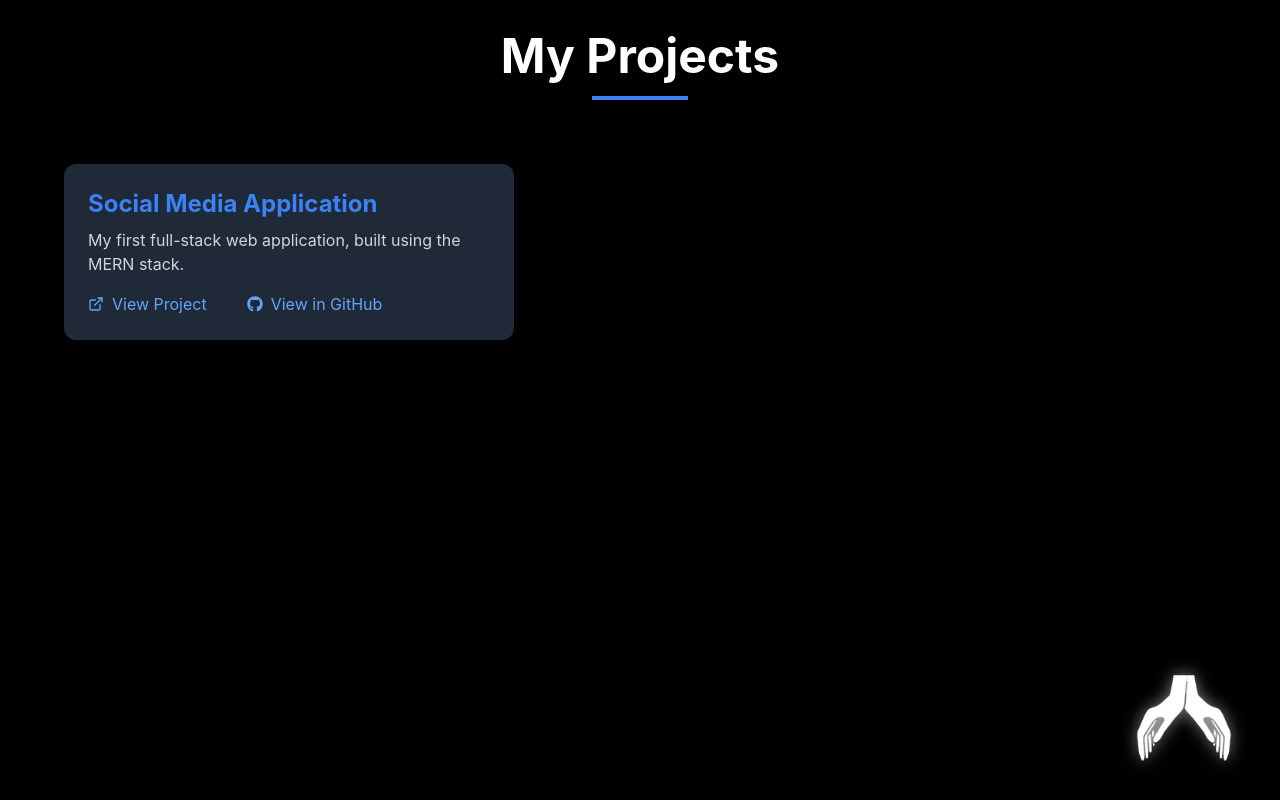
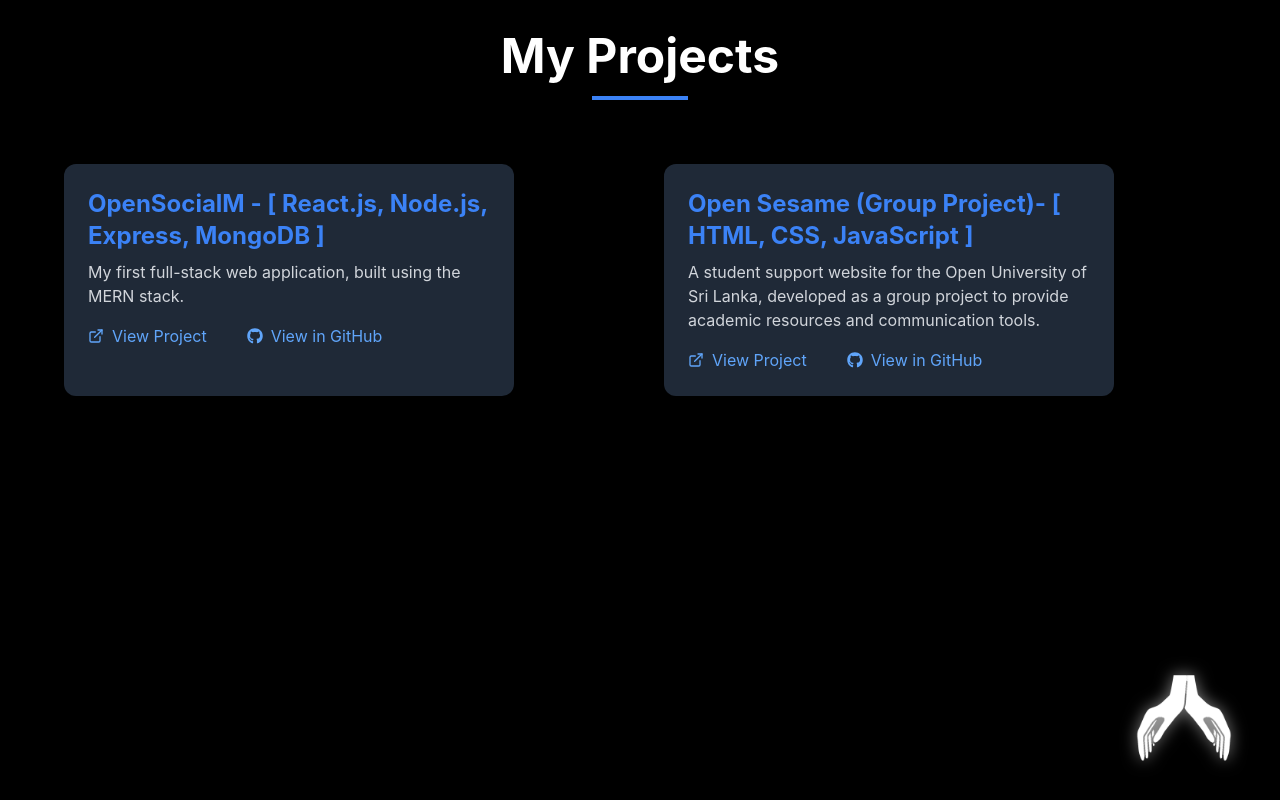
Before and after one commit to Sandun441/Portfolio, a React (Create React App) app: page /projects in a window 1280 px wide. Built offline with nearby package versions, Linux system fonts and the light colour scheme.

Commit message:
Update Projects.js

```diff
--- a/src/components/Projects.js
+++ b/src/components/Projects.js
@@ -6,10 +6,16 @@ import { FiExternalLink } from 'react-icons/fi';
 const Projects = () => {
   const projects = [
     {
-      title: "Social Media Application",
+      title: " OpenSocialM - [ React.js, Node.js, Express, MongoDB ]",
       description: "My first full-stack web application, built using the MERN stack.",
       plink: "https://open-social-m.vercel.app/",
       glink: "https://github.com/Sandun441/OpenSocialM",
+    },
+    {
+      title: " Open Sesame (Group Project)- [ HTML, CSS, JavaScript ]",
+      description: "A student support website for the Open University of Sri Lanka, developed as a group project to provide academic resources and communication tools.",
+      plink: "",
+      glink: "https://github.com/vinuwa98/Open_Sesame",
     },
     // Add more projects here if needed
   ];
```
